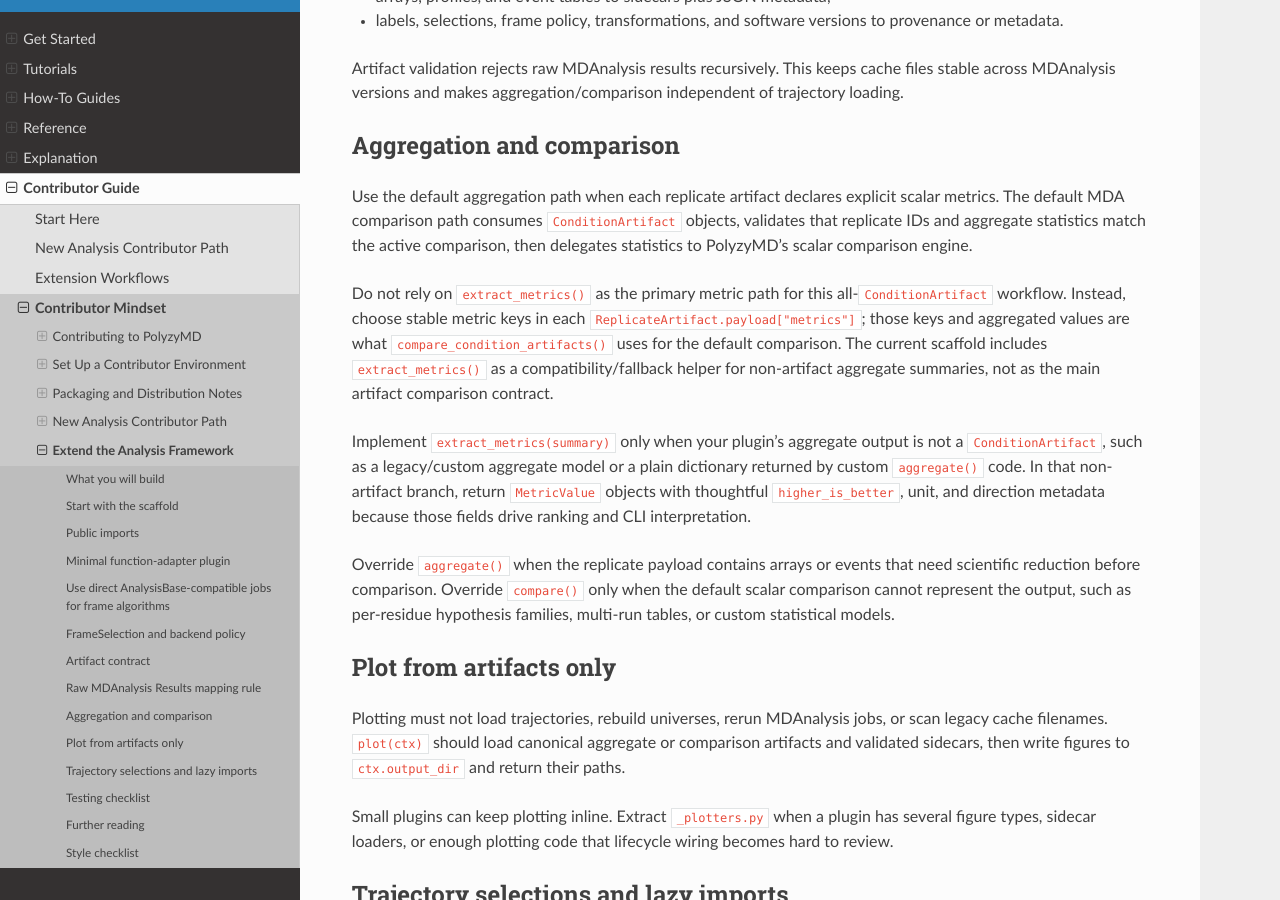
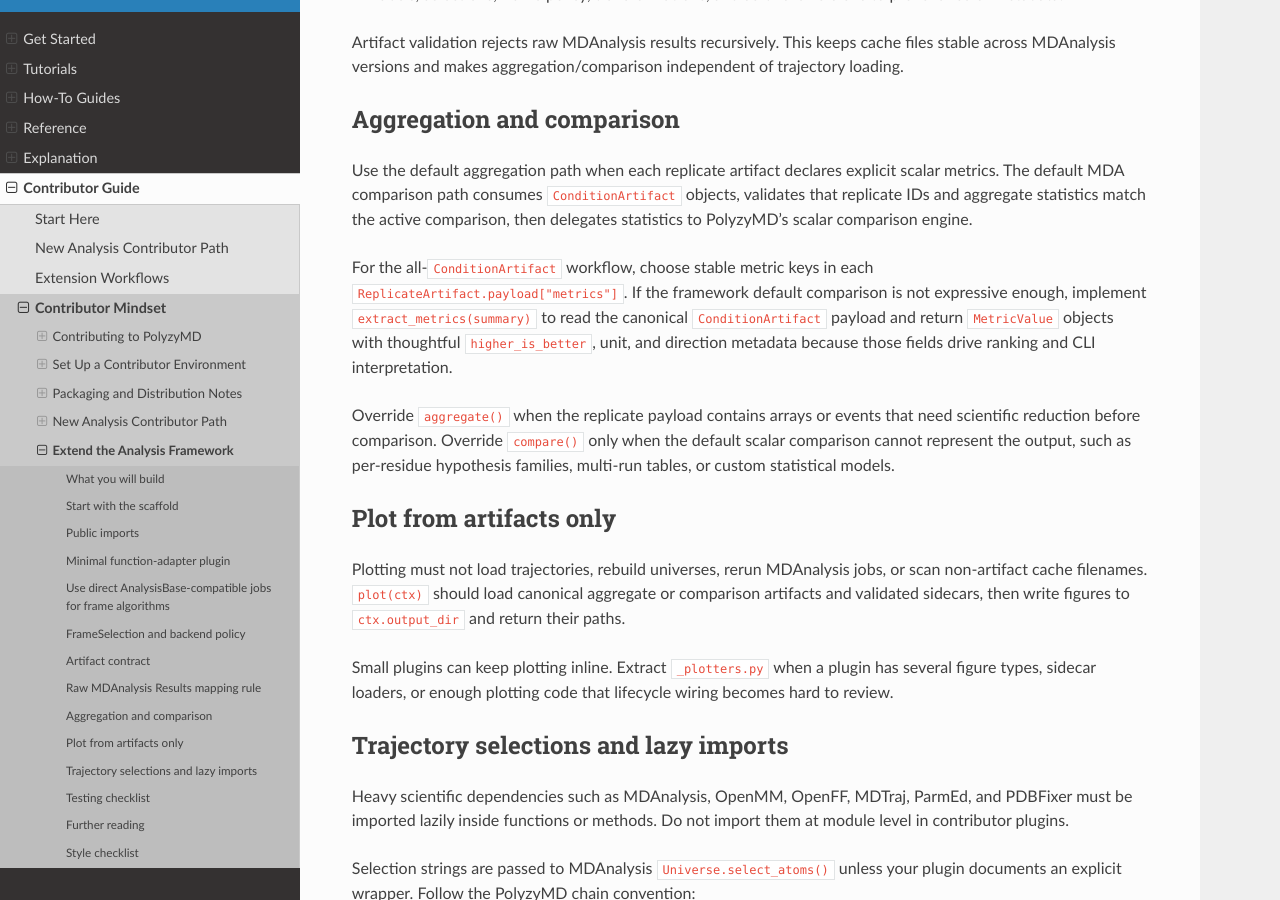
Before and after one commit to joelaforet/polyzymd, a Sphinx documentation site: the page built from docs/source/contributor_guide/extending_analyses.md, in a window 1280 px wide and 900 px high, scrolled down 6324 px. Built offline with Sphinx 7.4.7 and the Read the Docs theme 3.1.0, drawn with Linux system fonts in a browser that asks for light colours; some of the changed text lies outside the part shown.

Commit message:
docs(analyses): document artifact-only contract

````diff
--- a/docs/source/contributor_guide/analysis_plugins/checklist.md
+++ b/docs/source/contributor_guide/analysis_plugins/checklist.md
@@ -94,8 +94,8 @@ Delete items that do not apply, or mark them `N/A` with a short reason.
   `ConditionArtifact` when that contract is sufficient.
 - [ ] Custom aggregation is used only when condition-level data needs a custom
   schema or sidecar handling.
-- [ ] Custom aggregate models or dictionaries implement `extract_metrics()` when
-  they use the default scalar comparison path.
+- [ ] `extract_metrics()` implementations read canonical `ConditionArtifact`
+  payloads and return `MetricValue` objects for default scalar comparison.
 - [ ] Custom `compare()` methods return a saveable comparison result or artifact
   and have tests for missing or incomplete conditions.
 - [ ] Metric names, units, and higher/lower-is-better interpretation are explicit
--- a/docs/source/contributor_guide/analysis_plugins/first_scaffold.md
+++ b/docs/source/contributor_guide/analysis_plugins/first_scaffold.md
@@ -136,11 +136,10 @@ Find the `SolventShellAnalysis` class. It should define:
 - a `Settings` class
 - `build_mda_jobs()`
 - `build_mda_collector()`
-- `extract_metrics()`
+- `extract_metrics()` when metric metadata needs customization
 
-The generated `extract_metrics()` is compatibility and fallback support for
-non-artifact summaries. Default artifact comparison reads condition-artifact
-metrics first.
+The generated `extract_metrics()` reads canonical condition-artifact payloads for
+the default artifact comparison contract.
 
 ### Metrics and aggregation
 
--- a/docs/source/contributor_guide/analysis_plugins/simple_scalar_plugin.md
+++ b/docs/source/contributor_guide/analysis_plugins/simple_scalar_plugin.md
@@ -24,9 +24,8 @@ You also need the architecture vocabulary from {doc}`architecture`:
 - A collector maps completed jobs to a `ReplicateArtifact`.
 - Default aggregation reads scalar replicate metrics from
   `payload["metrics"]` and writes a `ConditionArtifact`.
-- Default comparison sees the `ConditionArtifact` and uses the MDAnalysis
-  artifact comparison path before any compatibility/fallback `extract_metrics()`
-  hook.
+- Default comparison reads the canonical `ConditionArtifact` payload; use
+  `extract_metrics()` only to customize metric descriptors for that payload.
 
 ## 1. Define a tiny settings model
 
@@ -238,17 +237,11 @@ replicate values, mean, standard deviation, and SEM for each named scalar metric
 
 ## 6. Let artifact comparison use the condition metrics
 
-For this simple MDAnalysis artifact tutorial, `extract_metrics()` is not the
-primary metric path. When the aggregate result is a `ConditionArtifact`,
-PolyzyMD's default comparison path short-circuits to
-`compare_condition_artifacts()`. That artifact comparison code reads
-`payload["metrics"]`, builds the internal `MetricValue` inputs from the stored
-means, SEMs, and replicate values, and returns a comparison artifact.
-
-The scaffold currently includes an `extract_metrics()` method as a
-compatibility/fallback helper for aggregate summaries that are not
-`ConditionArtifact` objects. Contributors should not rely on it as the main
-metric source for a normal `ReplicateArtifact` → `ConditionArtifact` plugin.
+For this simple MDAnalysis artifact tutorial, the default comparison reads the
+canonical `ConditionArtifact.payload["metrics"]`, builds the internal
+`MetricValue` inputs from the stored means, SEMs, and replicate values, and
+returns a comparison artifact. Implement `extract_metrics()` only when you need
+to customize metric direction, labels, or units from the same canonical payload.
 
 Because the teaching metric has no scientific direction, treat any comparison
 output as a lifecycle check only. For a real plugin, define metric direction and
@@ -265,10 +258,8 @@ You have the pieces of a simple scalar plugin when:
   `payload["metrics"]`.
 - You do not override `aggregate()` because default aggregation can create the
   `ConditionArtifact` from replicate metrics.
-- You do not rely on `extract_metrics()` for this artifact path; default
-  comparison reads the `ConditionArtifact` metrics directly. If scaffolded code
-  includes `extract_metrics()`, keep it as compatibility/fallback support rather
-  than the primary contract.
+- Default comparison reads the `ConditionArtifact` metrics directly, or your
+  `extract_metrics()` reads that canonical payload to add metric metadata.
 
 ## Common mistakes
 
--- a/docs/source/contributor_guide/analysis_plugins/testing.md
+++ b/docs/source/contributor_guide/analysis_plugins/testing.md
@@ -252,19 +252,16 @@ def test_aggregate_or_default_metrics(tmp_path: Path) -> None:
     assert metric["mean"] == 5.0
 
 
-def test_extract_metrics_for_custom_aggregate_model() -> None:
-    metrics = SolventShellAnalysis().extract_metrics(
-        {"mean_shell_count": 5.0, "sem_shell_count": 0.5, "replicate_values": [4.0, 6.0]}
-    )
+def test_extract_metrics_reads_condition_artifact(condition_artifact) -> None:
+    metrics = SolventShellAnalysis().extract_metrics(condition_artifact)
 
     if metrics:
         assert isinstance(metrics["mean_shell_count"], MetricValue)
 ```
 
-The second test is relevant only when your plugin returns a custom aggregate
-model or dictionary and therefore implements `extract_metrics()`. For the
-canonical `ReplicateArtifact` to `ConditionArtifact` path, default comparison can
-read condition artifact metrics directly.
+The second test is relevant only when your plugin customizes metric descriptors
+with `extract_metrics()`. The hook should read the canonical `ConditionArtifact`
+payload produced by aggregation.
 
 ## Test artifact-only plotting
 
--- a/docs/source/contributor_guide/extending_analyses.md
+++ b/docs/source/contributor_guide/extending_analyses.md
@@ -20,9 +20,8 @@ A contributor plugin normally provides:
 2. one or more `MDAAnalysisJob` objects in `build_mda_jobs()`;
 3. a collector from completed MDAnalysis jobs to a `ReplicateArtifact`;
 4. optional custom aggregation when `payload["metrics"]` is not enough;
-5. condition-artifact comparison for default MDA artifacts, with
-   `extract_metrics()` only as a compatibility/fallback helper for non-artifact
-   aggregate outputs, or a custom `compare()`;
+5. default artifact comparison by implementing `extract_metrics()` over canonical
+   `ConditionArtifact` payloads, or a custom `compare()`;
 6. optional `plot()` code that reads artifacts and sidecars only.
 
 The default path is intentionally small. A single-file plugin can wrap a
@@ -205,13 +204,12 @@ The helper `_selected_frame_count()` is generated by the scaffold and handles
 both `start`/`stop`/`step` and explicit `frames` selectors. Replace the
 placeholder calculation with your scientific logic.
 
-This simple MDAnalysis artifact path does not require `extract_metrics()` as its
-primary metric source. Each replicate declares explicit scalar values in
+Each replicate declares explicit scalar values in
 `ReplicateArtifact.payload["metrics"]`; the default aggregator combines those
-values into a `ConditionArtifact` with per-metric `mean`, `std`, `sem`, `n`, and
-replicate `values`. During comparison, all-`ConditionArtifact` summaries are
-handled by `compare_condition_artifacts()` before the compatibility/fallback
-`extract_metrics()` branch is reached.
+values into a canonical `ConditionArtifact` with per-metric `mean`, `std`, `sem`,
+`n`, and replicate `values`. During comparison, `extract_metrics()` receives the
+canonical condition artifact when a plugin needs to customize metric descriptors;
+simple scalar artifact plugins can use the framework default directly.
 
 ## Use direct AnalysisBase-compatible jobs for frame algorithms
 
@@ -336,18 +334,12 @@ scalar metrics. The default MDA comparison path consumes `ConditionArtifact`
 objects, validates that replicate IDs and aggregate statistics match the active
 comparison, then delegates statistics to PolyzyMD's scalar comparison engine.
 
-Do not rely on `extract_metrics()` as the primary metric path for this
-all-`ConditionArtifact` workflow. Instead, choose stable metric keys in each
-`ReplicateArtifact.payload["metrics"]`; those keys and aggregated values are
-what `compare_condition_artifacts()` uses for the default comparison. The current
-scaffold includes `extract_metrics()` as a compatibility/fallback helper for
-non-artifact aggregate summaries, not as the main artifact comparison contract.
-
-Implement `extract_metrics(summary)` only when your plugin's aggregate output is
-not a `ConditionArtifact`, such as a legacy/custom aggregate model or a plain
-dictionary returned by custom `aggregate()` code. In that non-artifact branch,
-return `MetricValue` objects with thoughtful `higher_is_better`, unit, and
-direction metadata because those fields drive ranking and CLI interpretation.
+For the all-`ConditionArtifact` workflow, choose stable metric keys in each
+`ReplicateArtifact.payload["metrics"]`. If the framework default comparison is
+not expressive enough, implement `extract_metrics(summary)` to read the
+canonical `ConditionArtifact` payload and return `MetricValue` objects with
+thoughtful `higher_is_better`, unit, and direction metadata because those fields
+drive ranking and CLI interpretation.
 
 Override `aggregate()` when the replicate payload contains arrays or events that
 need scientific reduction before comparison. Override `compare()` only when the
@@ -357,8 +349,8 @@ hypothesis families, multi-run tables, or custom statistical models.
 ## Plot from artifacts only
 
 Plotting must not load trajectories, rebuild universes, rerun MDAnalysis jobs,
-or scan legacy cache filenames. `plot(ctx)` should load canonical aggregate or
-comparison artifacts and validated sidecars, then write figures to
+or scan non-artifact cache filenames. `plot(ctx)` should load canonical aggregate
+or comparison artifacts and validated sidecars, then write figures to
 `ctx.output_dir` and return their paths.
 
 Small plugins can keep plotting inline. Extract `_plotters.py` when a plugin has
@@ -409,8 +401,8 @@ Production plugins should add tests for the behavior they customize:
 - `FrameSelection` behavior, explicit `frames`, and backend policy when relevant;
 - collector mapping from raw `results` to JSON payloads and sidecars;
 - aggregation over replicate artifacts, including stale/missing sidecars;
-- default `ConditionArtifact` comparison, or `extract_metrics()`/custom comparison for
-  non-artifact aggregate outputs;
+- default `ConditionArtifact` comparison, `extract_metrics()` over canonical
+  condition payloads, or custom comparison;
 - plotting from artifacts without trajectory loading.
 
 Run plugin tests through the pixi environment:
````
